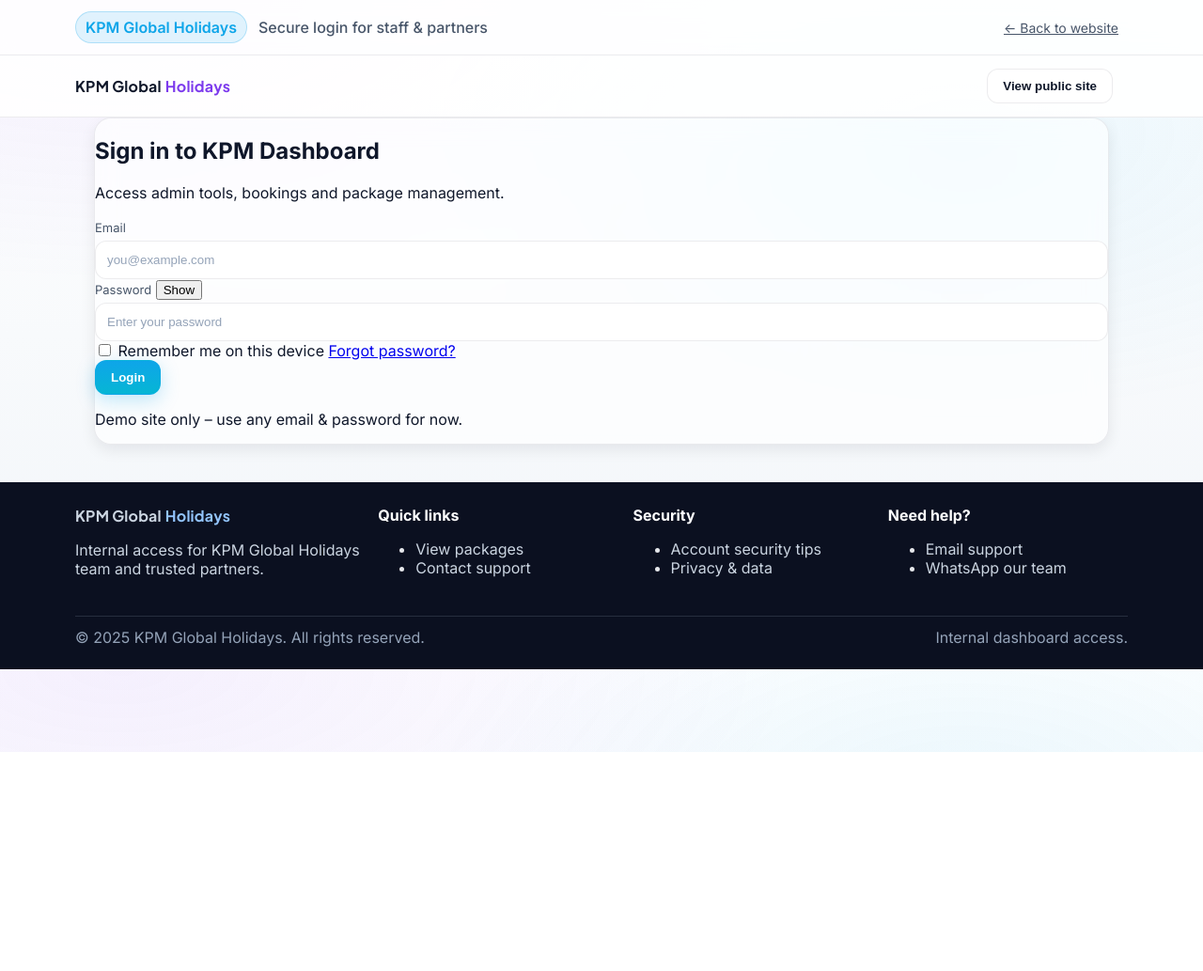
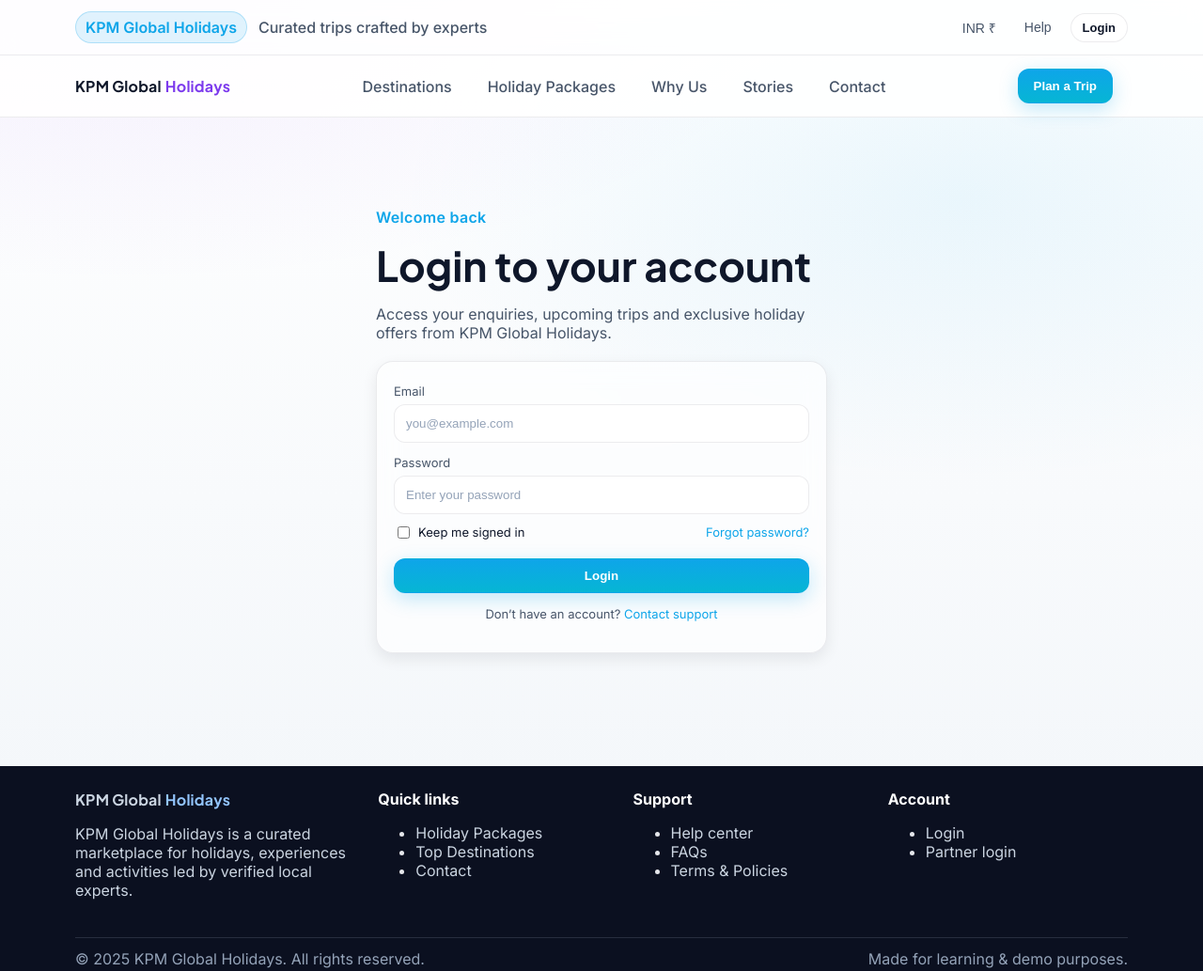
Before and after one commit to guptapiyushraj471-cpu/kpm-global-holidays, a plain HTML site: page login.html in a window 1280 px wide. Shown: the whole page at 94% size. Before the commit the page ends 800 px from the top, so only its background shows below. Drawn offline with Linux system fonts and the light colour scheme.

Commit message:
Update login.html
Update login.html

```diff
--- a/login.html
+++ b/login.html
@@ -2,53 +2,66 @@
 <html lang="en">
 <head>
   <meta charset="UTF-8" />
-  <title>KPM Global Holidays | Login</title>
+  <title>Login | KPM Global Holidays</title>
   <meta name="viewport" content="width=device-width, initial-scale=1" />
-  <meta name="description" content="Login to manage your KPM Global Holidays bookings and admin panel." />
+  <meta name="description" content="Login to manage your KPM Global Holidays trips and enquiries." />
   <link rel="stylesheet" href="styles.css" />
   <link rel="preconnect" href="https://fonts.googleapis.com">
   <link rel="preconnect" href="https://fonts.gstatic.com" crossorigin>
   <link href="https://fonts.googleapis.com/css2?family=Inter:wght@300;400;500;600;700&family=Plus+Jakarta+Sans:wght@500;700&display=swap" rel="stylesheet">
 </head>
-<body class="theme-dark auth-page">
+<body class="theme-dark">
   <!-- Top utility bar -->
   <div class="top-bar" role="region" aria-label="Top utility">
     <div class="container top-bar-inner">
       <div class="top-left">
         <span class="top-pill">KPM Global Holidays</span>
-        <span class="top-text">Secure login for staff & partners</span>
+        <span class="top-text">Curated trips crafted by experts</span>
       </div>
       <div class="top-right">
-        <a href="index.html" class="top-link" aria-label="Back to website">← Back to website</a>
+        <button class="top-link" type="button" aria-label="Change currency">INR ₹</button>
+        <button class="top-link" type="button" aria-label="Get help">Help</button>
+        <!-- Login pe already ho, isliye normal button disabled jaisa text -->
+        <button class="btn-outline small" type="button" disabled>Login</button>
       </div>
     </div>
   </div>
 
-  <!-- Main navigation (simple) -->
+  <!-- Main navigation -->
   <header class="site-header" role="banner">
     <div class="container nav-inner">
-      <a class="logo" href="index.html" aria-label="KPM Global Holidays Home">
-        KPM Global<span> Holidays</span>
-      </a>
-      <div class="nav-spacer"></div>
-      <button class="btn-outline nav-cta" type="button" onclick="window.location.href='index.html'">
-        View public site
+      <a class="logo" href="index.html" aria-label="KPM Global Holidays Home">KPM Global<span> Holidays</span></a>
+
+      <nav class="nav-links" id="primaryNav" aria-label="Primary navigation">
+        <a href="index.html#destinations">Destinations</a>
+        <a href="index.html#packages">Holiday Packages</a>
+        <a href="index.html#why-us">Why Us</a>
+        <a href="index.html#stories">Stories</a>
+        <a href="index.html#contact">Contact</a>
+      </nav>
+
+      <button class="btn-primary nav-cta" type="button" onclick="window.location.href='index.html#searchForm'">
+        Plan a Trip
+      </button>
+
+      <button class="nav-toggle" id="navToggle" aria-label="Toggle navigation" aria-expanded="false" aria-controls="primaryNav">
+        <span></span>
+        <span></span>
       </button>
     </div>
   </header>
 
-  <!-- Auth main -->
-  <main class="auth-main" role="main">
-    <div class="container auth-container">
-      <section class="auth-card glass reveal" aria-labelledby="loginTitle">
-        <div class="auth-header">
-          <h1 id="loginTitle">Sign in to KPM Dashboard</h1>
-          <p class="auth-subtitle">
-            Access admin tools, bookings and package management.
-          </p>
-        </div>
+  <!-- Login section -->
+  <section class="section" aria-label="Login">
+    <div class="container">
+      <div class="hero-content reveal" style="max-width:480px; margin: 0 auto;">
+        <p class="eyebrow">Welcome back</p>
+        <h1>Login to your account</h1>
+        <p class="hero-subtitle">
+          Access your enquiries, upcoming trips and exclusive holiday offers from KPM Global Holidays.
+        </p>
 
-        <form class="auth-form" id="loginForm" novalidate>
+        <form class="glass" id="loginForm" style="margin-top:20px; padding:20px 18px;">
           <div class="field">
             <label for="email">Email</label>
             <input
@@ -57,97 +70,113 @@
               type="email"
               placeholder="you@example.com"
               autocomplete="email"
-              required
-            />
+              required />
           </div>
 
-          <div class="field">
-            <div class="field-label-row">
-              <label for="password">Password</label>
-              <button type="button" class="field-link" id="togglePassword">
-                Show
-              </button>
-            </div>
+          <div class="field" style="margin-top:10px;">
+            <label for="password">Password</label>
             <input
               id="password"
               name="password"
               type="password"
               placeholder="Enter your password"
               autocomplete="current-password"
-              required
-            />
+              required />
           </div>
 
-          <div class="auth-meta-row">
-            <label class="checkbox-inline">
-              <input type="checkbox" id="remember" />
-              <span>Remember me on this device</span>
+          <div style="display:flex; justify-content:space-between; align-items:center; margin-top:10px; font-size:13px;">
+            <label style="display:flex; align-items:center; gap:6px;">
+              <input type="checkbox" id="rememberMe" />
+              <span>Keep me signed in</span>
             </label>
-            <a href="#" class="field-link">Forgot password?</a>
+            <a href="#" style="text-decoration:none; color:var(--accent);">Forgot password?</a>
           </div>
 
-          <button class="btn-primary auth-submit" type="submit">
+          <button class="btn-primary" type="submit" style="width:100%; margin-top:18px;">
             Login
           </button>
 
-          <p class="auth-note">
-            Demo site only – use any email & password for now.
+          <p style="margin-top:14px; font-size:13px; color:var(--text-dim); text-align:center;">
+            Don’t have an account? <a href="#" style="color:var(--accent); text-decoration:none;">Contact support</a>
           </p>
 
-          <p class="auth-error" id="loginError" aria-live="polite"></p>
+          <p id="loginMessage" style="margin-top:10px; font-size:13px;"></p>
         </form>
-      </section>
+      </div>
     </div>
-  </main>
+  </section>
 
-  <!-- Footer (reuse existing styles) -->
+  <!-- Footer -->
   <footer class="site-footer" role="contentinfo">
     <div class="container footer-grid">
       <div>
-        <a class="logo footer-logo" href="index.html" aria-label="KPM Global Holidays Home">
-          KPM Global<span> Holidays</span>
-        </a>
+        <a class="logo footer-logo" href="index.html" aria-label="KPM Global Holidays Home">KPM Global<span> Holidays</span></a>
         <p class="footer-text">
-          Internal access for KPM Global Holidays team and trusted partners.
+          KPM Global Holidays is a curated marketplace for holidays, experiences and activities led by verified local experts.
         </p>
       </div>
       <div>
         <h4>Quick links</h4>
         <ul>
-          <li><a href="index.html#packages">View packages</a></li>
-          <li><a href="index.html#contact">Contact support</a></li>
+          <li><a href="index.html#packages">Holiday Packages</a></li>
+          <li><a href="index.html#destinations">Top Destinations</a></li>
+          <li><a href="index.html#contact">Contact</a></li>
         </ul>
       </div>
       <div>
-        <h4>Security</h4>
+        <h4>Support</h4>
         <ul>
-          <li><a href="#">Account security tips</a></li>
-          <li><a href="#">Privacy & data</a></li>
+          <li><a href="#">Help center</a></li>
+          <li><a href="#">FAQs</a></li>
+          <li><a href="#">Terms & Policies</a></li>
         </ul>
       </div>
       <div>
-        <h4>Need help?</h4>
+        <h4>Account</h4>
         <ul>
-          <li><a href="mailto:support@kpmglobalholidays.com">Email support</a></li>
-          <li><a href="index.html#contact">WhatsApp our team</a></li>
+          <li><a href="login.html">Login</a></li>
+          <li><a href="#">Partner login</a></li>
         </ul>
       </div>
     </div>
     <div class="container footer-bottom">
-      <span>© {year} KPM Global Holidays. All rights reserved.</span>
-      <span>Internal dashboard access.</span>
+      <span>© <span id="footerYear"></span> KPM Global Holidays. All rights reserved.</span>
+      <span>Made for learning & demo purposes.</span>
     </div>
   </footer>
 
+  <script src="script.js"></script>
   <script>
-    // Replace year in footer (same logic as index)
-    document.addEventListener("DOMContentLoaded", function () {
-      const footer = document.querySelector(".footer-bottom span");
-      if (footer) {
-        footer.innerHTML = footer.innerHTML.replace("{year}", new Date().getFullYear());
+document.addEventListener("DOMContentLoaded", function () {
+  const yearSpan = document.getElementById("footerYear");
+  if (yearSpan) yearSpan.textContent = new Date().getFullYear();
+
+  const form = document.getElementById("loginForm");
+  const msg = document.getElementById("loginMessage");
+
+  if (form && msg) {
+    form.addEventListener("submit", function (e) {
+      e.preventDefault();
+
+      const email = document.getElementById("email").value.trim();
+      const password = document.getElementById("password").value.trim();
+
+      // DEMO LOGIN (You can change later)
+      if (email === "admin@kpm.com" && password === "admin123") {
+        msg.textContent = "Login successful. Redirecting...";
+        msg.style.color = "var(--accent)";
+
+        setTimeout(() => {
+          window.location.href = "admin.html";
+        }, 900);
+      } else {
+        msg.textContent = "Invalid email or password!";
+        msg.style.color = "var(--danger)";
       }
     });
-  </script>
-  <script src="script.js"></script>
+  }
+});
+</script>
+
 </body>
 </html>
```
